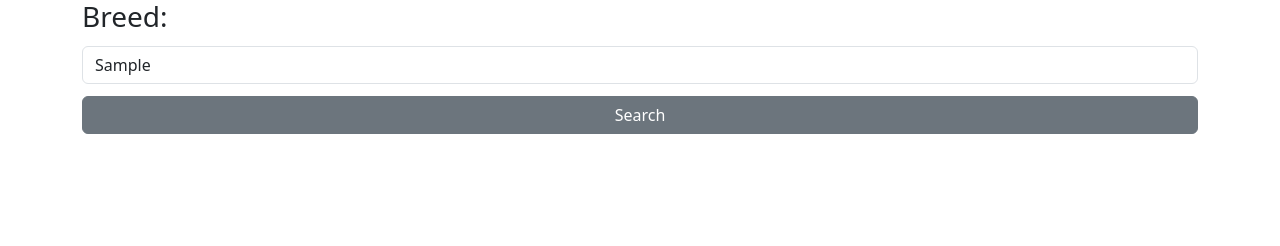
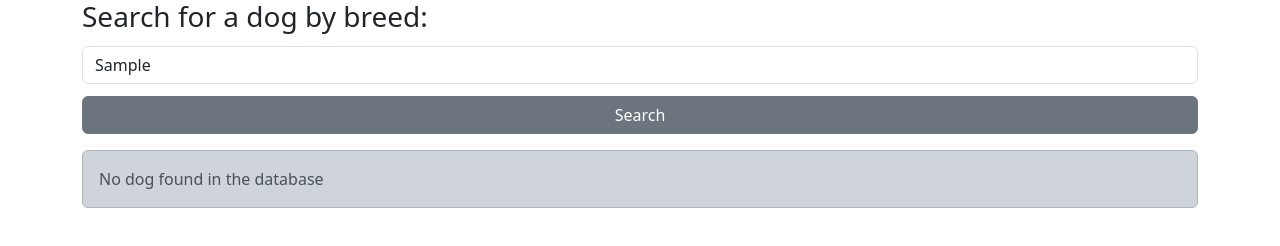
Before and after one commit to Fpitkat/dog-api, a plain HTML site: page index.html in a window 1280 px wide. Both pictures are taken after typing "Sample" into the empty fields and a click on the button "Search". Drawn offline with nearby package versions, Linux system fonts and the light colour scheme; no server answers.

Commit message:
minor updates

```diff
--- a/index.html
+++ b/index.html
@@ -18,12 +18,14 @@
   <section class="container">
     <form class="d-grid gap-1">
       <label for="breed"
-             class="form-label h3">Breed: </label>
+             class="form-label h3">Search for a dog by breed: </label>
       <input id='breed'
              type="text"
              class="form-control">
       <button class="btn btn-secondary my-2">Search</button>
     </form>
+    <div class="alert alert-dark mt-2 d-none alert"
+         role="alert">No dog found in the database</div>
     <img src=''
          class="mt-2 rounded">
   </section>
--- a/script.js
+++ b/script.js
@@ -1,4 +1,6 @@
 const form = document.querySelector('form')
+const alert2 = document.querySelector('.alert')
+
 form.addEventListener('submit', function (e) {
   const input = document.querySelector('input').value
   e.preventDefault()
@@ -24,7 +26,12 @@ async function getDogByBreed(breed) {
       throw Error('Image not found')
     }
   } catch (error) {
-    alert('dog not found')
+    alert2.classList.toggle('d-none')
+
+    setTimeout(() => {
+      alert2.classList.toggle('d-none')
+    }, '3000')
+
     getDog()
   }
 }
```
